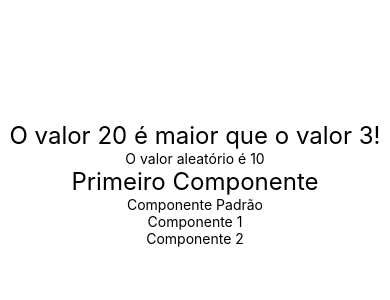
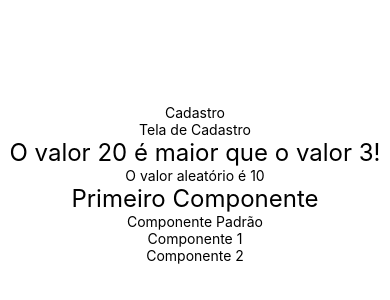
Before and after one commit to CauanDZN/exercicios-rn, a React Native app: screen / in a window 390 px wide. Shown: the part 238-538 px from the top of the page. Built offline with nearby package versions, Linux system fonts and the light colour scheme.

Commit message:
feat: react fragment

```diff
--- a/src/App.js
+++ b/src/App.js
@@ -4,10 +4,12 @@
 import Primeiro from "./components/Primeiro"
 import MinMax from "./components/MinMax"
 import Aleatorio from "./components/Aleatorio"
+import Titulo from "./components/Titulo"
 
 function App() {
     return (
         <SafeAreaView style={style.app}>
+            <Titulo principal="Cadastro" secundario="Tela de Cadastro" />
             <MinMax min={3} max={20} />
             <Aleatorio min={3} max={20} />
             <Primeiro />
--- /dev/null
+++ b/src/components/Titulo.js
@@ -0,0 +1,13 @@
+import React from "react"
+import { Text } from 'react-native'
+import Estilo from "./estilo"
+
+export default props => {
+
+    return (
+        <>
+            <Text style={Estilo.txtG}>{props.principal}</Text>
+            <Text>{props.secundario}</Text>
+        </>
+    )
+}
```
